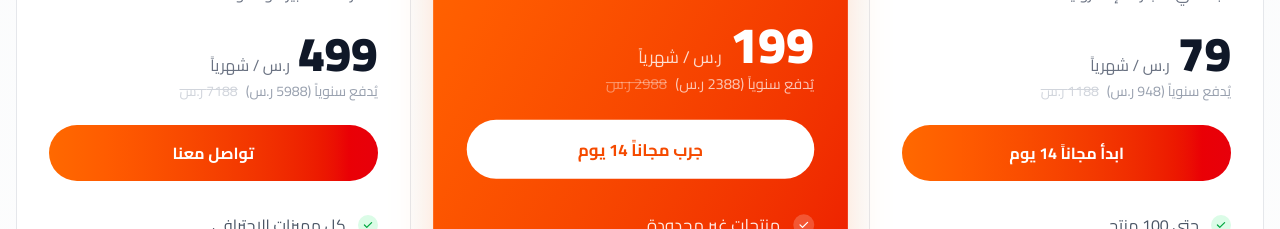
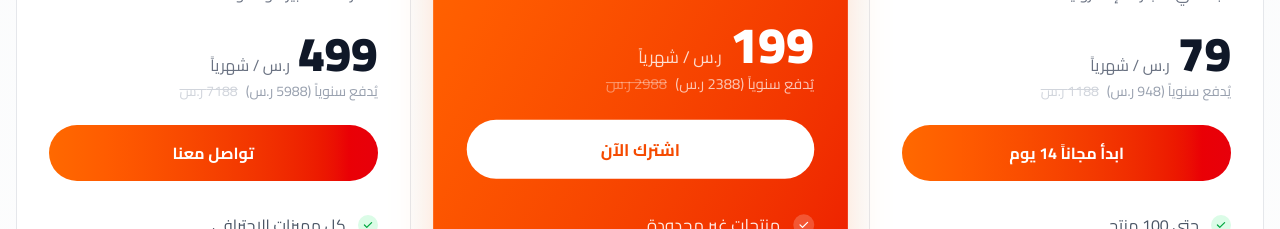
Before and after one commit to MBWhisper/clawcommerce, a React (Vite) app: page / in a window 1280 px wide. Shown: the part 10460-10689 px from the top of the page. Built offline with nearby package versions, Linux system fonts and the light colour scheme; no server answers.

Commit message:
feat: add Stripe payment link to Pro plan

```diff
--- a/src/components/Pricing.tsx
+++ b/src/components/Pricing.tsx
@@ -14,6 +14,7 @@ export default function Pricing() {
       features: ['حتى 100 منتج', 'بوابتين للدفع', '2 شركات شحن', 'شهادة SSL مجانية', 'دعم عبر البريد', 'تقارير أساسية'],
       notIncluded: ['تكامل واتساب', 'تطبيق جوال', 'دعم 24/7'],
       cta: 'ابدأ مجاناً 14 يوم',
+      ctaLink: '/register',
     },
     {
       name: 'الاحترافي',
@@ -24,7 +25,8 @@ export default function Pricing() {
       popular: true,
       features: ['منتجات غير محدودة', 'جميع بوابات الدفع', 'جميع شركات الشحن', 'تكامل واتساب', 'دعم 24/7', 'تقارير متقدمة', 'كوبونات وخصومات', 'تطبيق جوال'],
       notIncluded: [],
-      cta: 'جرب مجاناً 14 يوم',
+      cta: 'اشترك الآن',
+      ctaLink: 'https://buy.stripe.com/test_eVq00l9Uhh2O8APdUOfMA01',
     },
     {
       name: 'المؤسسي',
@@ -36,6 +38,7 @@ export default function Pricing() {
       features: ['كل مميزات الاحترافي', 'مدير حساب مخصص', 'API متقدم', 'تقارير مخصصة', 'SLA مضمون', 'تدريب الفريق', 'نطاقات متعددة', 'أولوية في الدعم'],
       notIncluded: [],
       cta: 'تواصل معنا',
+      ctaLink: '#contact',
     },
   ];
 
@@ -104,7 +107,12 @@ export default function Pricing() {
                 )}
               </div>
 
-              <a href="/register" className={`block w-full py-4 rounded-full font-bold transition-all text-center mb-8 ${plan.popular ? 'bg-white text-orange-600 hover:bg-gray-100' : 'bg-gradient-to-r from-orange-500 to-red-600 text-white hover:shadow-lg hover:shadow-orange-500/30 hover:-translate-y-0.5'}`}>
+              <a
+                href={plan.ctaLink}
+                target={plan.ctaLink.startsWith('http') ? '_blank' : '_self'}
+                rel="noopener noreferrer"
+                className={`block w-full py-4 rounded-full font-bold transition-all text-center mb-8 ${plan.popular ? 'bg-white text-orange-600 hover:bg-gray-100' : 'bg-gradient-to-r from-orange-500 to-red-600 text-white hover:shadow-lg hover:shadow-orange-500/30 hover:-translate-y-0.5'}`}
+              >
                 {plan.cta}
               </a>
 
```
